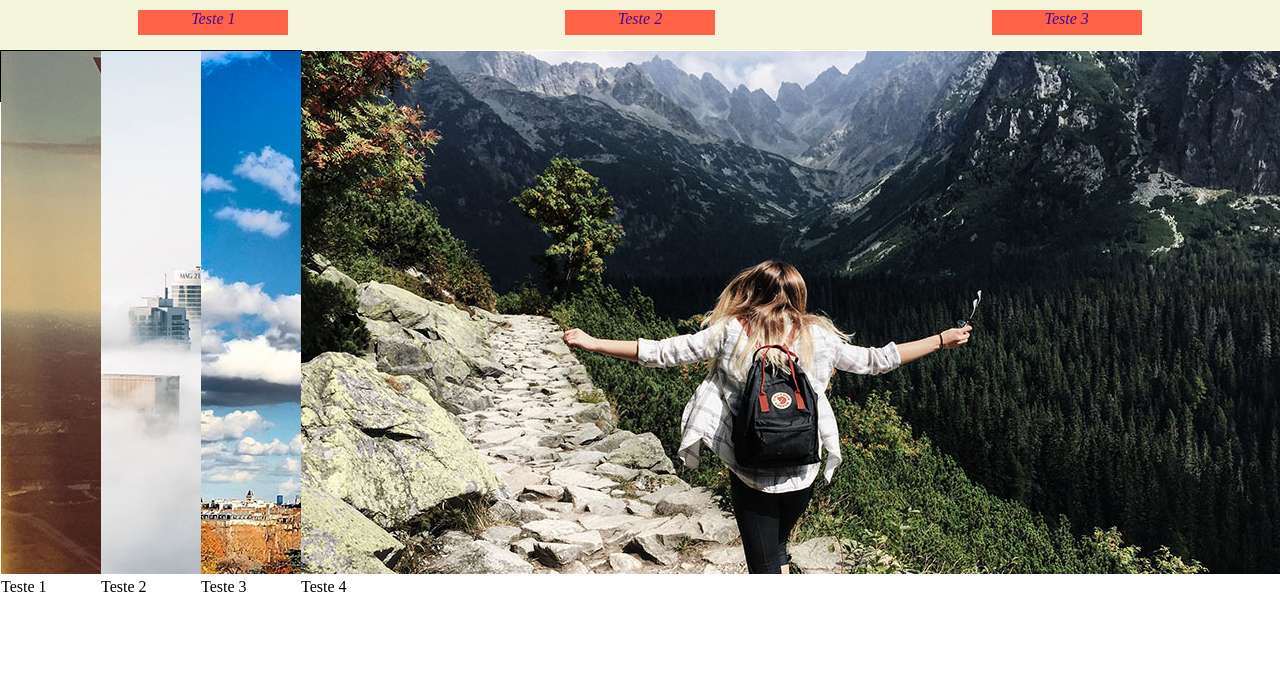
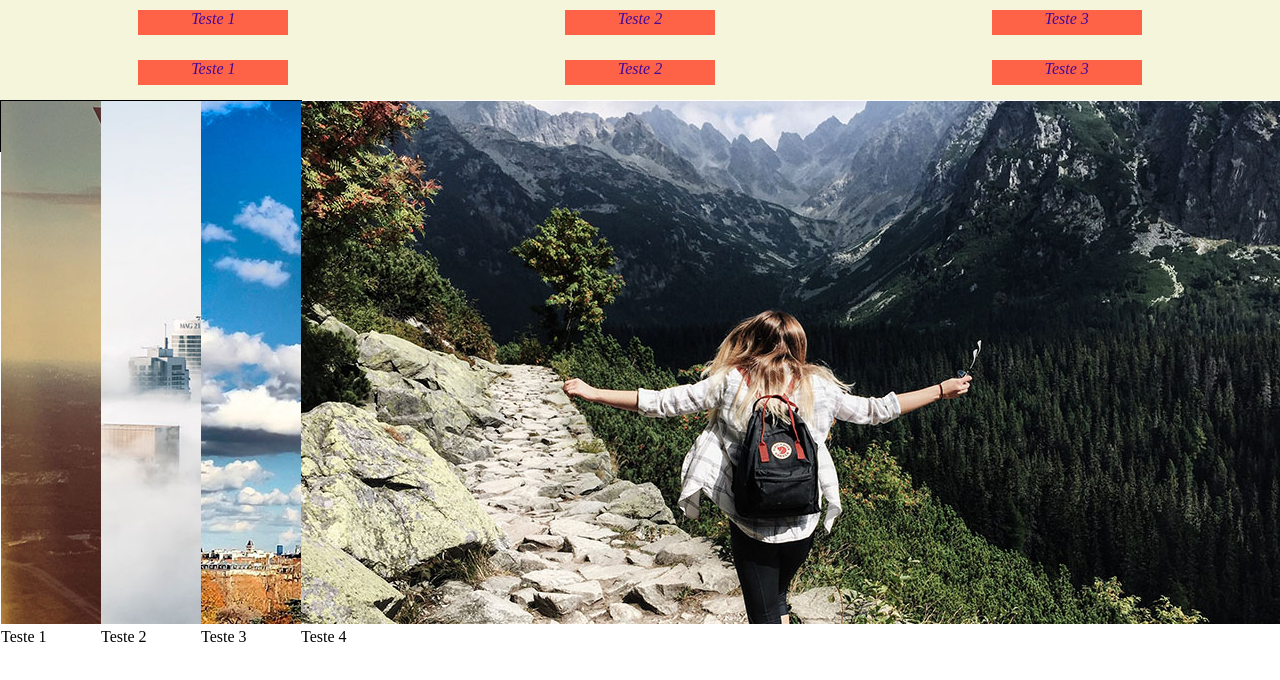
Before and after one commit to alexeussouza/Tutorial_Git, a plain HTML site: page index.html in a window 1280 px wide. Shown: the top 680 px of the page. Drawn offline with Linux system fonts and the light colour scheme.

Commit message:
Adicionando nova div ao projeto

```diff
--- a/index.html
+++ b/index.html
@@ -24,6 +24,13 @@
             <div class="div">Teste 3 </div>
 
         </div>
+        <div class="container">
+
+            <div class="div">Teste 1 </div>
+            <div class="div">Teste 2 </div>
+            <div class="div">Teste 3 </div>
+
+        </div>
 
         <div class="container_img">
 
```
